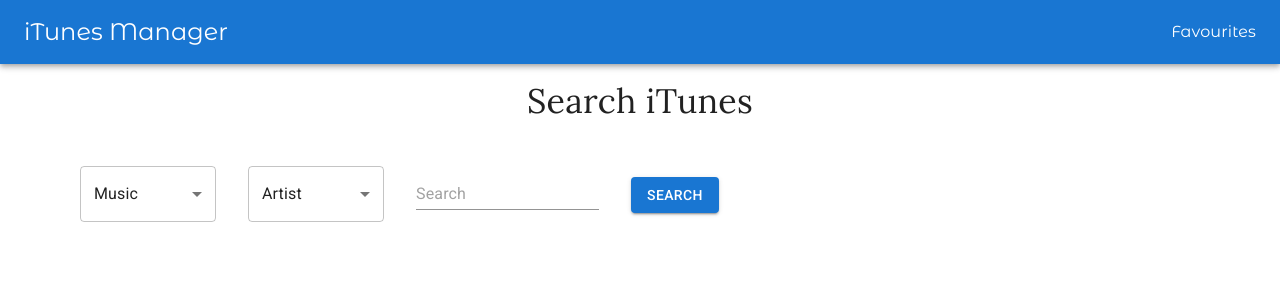
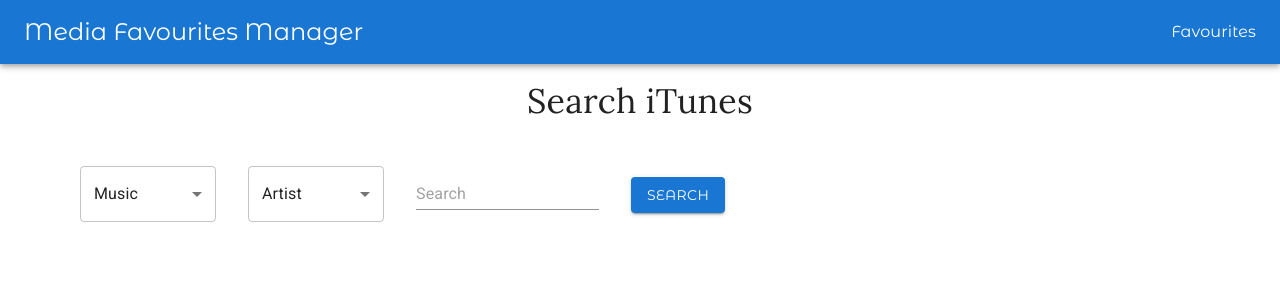
Before and after one commit to neil-feris/ITunesManager, a React (Create React App) app in the folder frontend/: page / in a window 1280 px wide. Shown: the top 300 px of the page. Built offline with nearby package versions, Linux system fonts and the light colour scheme.

Commit message:
add heroku post-build

```diff
--- a/frontend/package.json
+++ b/frontend/package.json
@@ -6,6 +6,7 @@
   "dependencies": {
     "@emotion/react": "11.10.4",
     "@emotion/styled": "11.10.4",
+    "@mui/icons-material": "5.10.9",
     "@mui/material": "5.10.10",
     "@testing-library/jest-dom": "5.16.5",
     "@testing-library/react": "13.4.0",
--- a/frontend/src/App.css
+++ b/frontend/src/App.css
@@ -4,3 +4,18 @@
   font-family: "Lora", serif !important;
   text-align: center;
 }
+
+.MuiTypography-h6 {
+  font-family: "Montserrat Alternates", sans-serif !important;
+  font-weight: 700 !important;
+  text-align: center;
+}
+
+.MuiButtonBase-root {
+  font-family: "Montserrat Alternates", sans-serif !important;
+}
+
+.MuiTypography-body2 {
+  font-family: "Montserrat Alternates", sans-serif !important;
+  text-align: center;
+}
--- a/frontend/src/components/Header.js
+++ b/frontend/src/components/Header.js
@@ -13,7 +13,7 @@
           sx={{ flexGrow: 1, fontFamily: "Montserrat Alternates" }}
         >
           <Link href="/" color="inherit" underline="none">
-            iTunes Manager
+            Media Favourites Manager
           </Link>
         </Typography>
         <Link
--- a/frontend/src/components/Result.js
+++ b/frontend/src/components/Result.js
@@ -11,6 +11,10 @@
   CardActions,
   Button,
 } from "@mui/material";
+
+// import thumbsUp and thumbsUp off icon from mui-icons
+import ThumbUpIcon from "@mui/icons-material/ThumbUp";
+import ThumbUpOffAltIcon from "@mui/icons-material/ThumbUpOffAlt";
 
 function Result({ result, favourites, setFavourites }) {
   const isFavourite = favourites.some(
@@ -79,7 +83,7 @@
         }
       />
       {/* if artworkUrl100 is there */}
-      {result.artworkUrl100 ? (
+      {result.artworkUrl100 && result.kind === "song" ? (
         <CardMedia
           component="img"
           height="270"
@@ -160,9 +164,10 @@
           variant="contained"
           color="secondary"
           onClick={() => handleFavourite(result)}
+          startIcon={isFavourite ? <ThumbUpIcon /> : <ThumbUpOffAltIcon />}
         >
           {/* if not in favourites text shows add to favourites else remove from favourites */}
-          {isFavourite ? "Remove from favourites" : "Add to favourites"}
+          {isFavourite ? "Remove " : "Add "}
         </Button>
       </CardActions>
     </Card>
--- a/package.json
+++ b/package.json
@@ -2,9 +2,14 @@
   "scripts": {
     "start": "nodemon server.js"
   },
+  "heroku-postbuild": "NPM_CONFIG_PRODUCTION=false npm install --prefix frontend && npm run build --prefix frontend",
   "dependencies": {
     "express": "4.18.2",
     "helmet": "6.0.0"
+  },
+  "engines": {
+    "node": "18.10.0",
+    "npm": "8.19.2"
   },
   "name": "submission",
   "version": "1.0.0",
```
Also changed, not shown: 1 other file (tests, documents, lock files or other folders).
